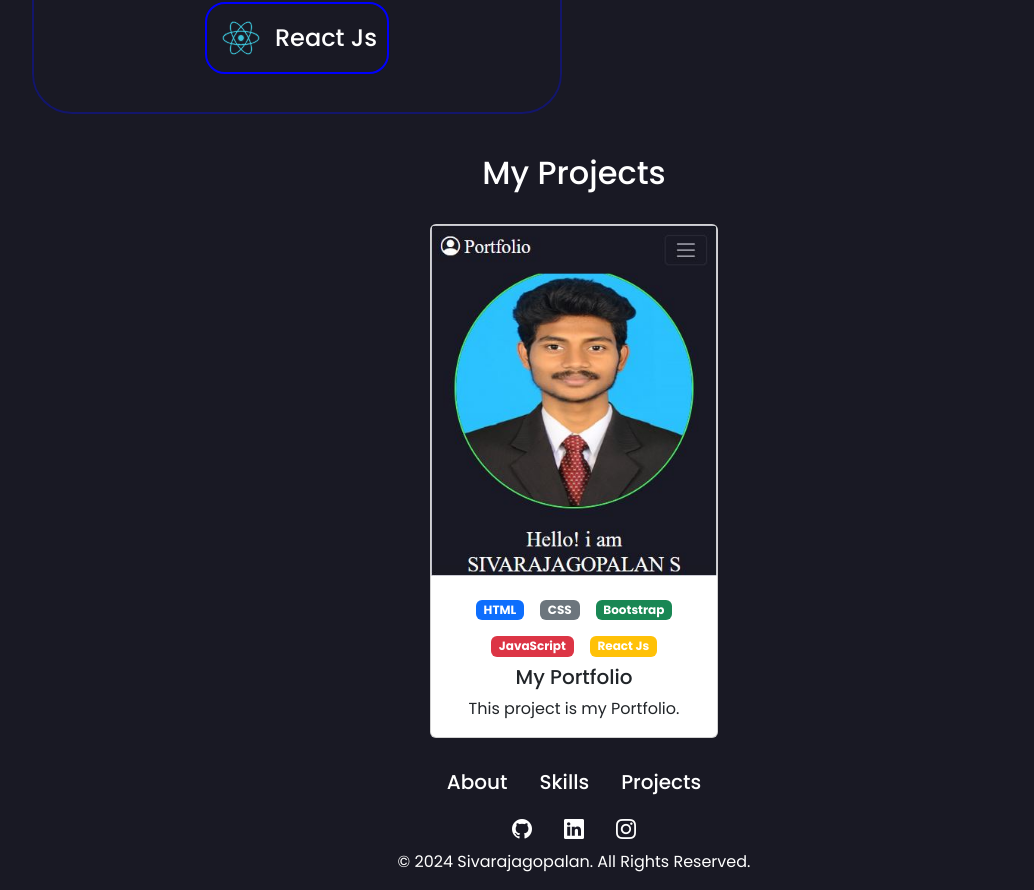
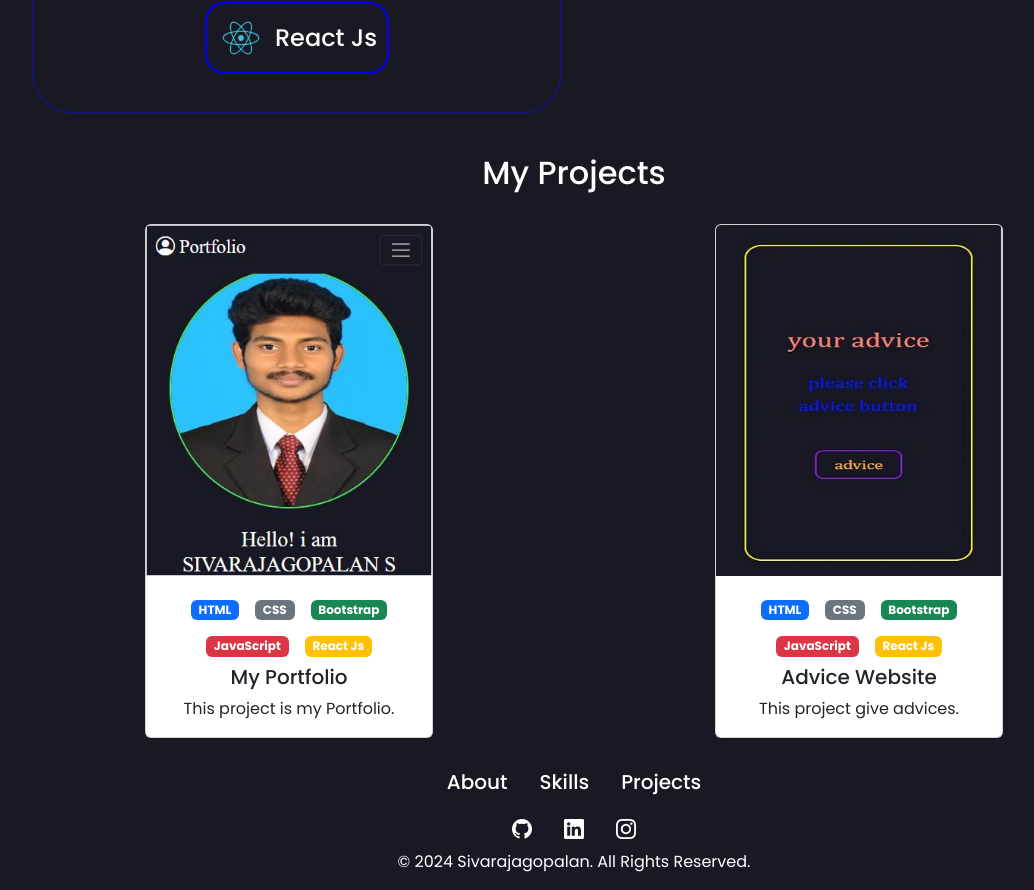
Before and after one commit to sivarajagopalans/My-Portfolio, a React (Create React App) app: page / in a window 1280 px wide. Shown: the part 1101-1991 px from the top of the page, without its empty margins (66-1100 px from the left). Built offline with nearby package versions, Linux system fonts and the light colour scheme.

Commit message:
feat: add new project(advice app)

```diff
--- a/src/App.js
+++ b/src/App.js
@@ -15,7 +15,8 @@ import reactlogo from '../src/components/images/react.svg'
 import gitlogo from '../src/components/images/git.svg'
 import githublogo from '../src/components/images/github.svg'
 import vscodelogo from '../src/components/images/vs-code.svg'
-
+import portfolio from '../src/portfolio.jpg'
+import adviceApp from '../src/advice app.JPG'
 
 function App() {
   return (
@@ -41,7 +42,17 @@ function App() {
 
         </Row>
       </Container>
-      <Projects/>
+      <Container>
+      <h2 className='text-center text-white pb-4'>My Projects</h2>
+      <Row>
+        <Col sm={12} md={6} lg={6}>
+      <Projects proImg={portfolio} title='My Portfolio' content="This project is my Portfolio."/>
+      </Col>
+      <Col sm={12} md={6} lg={6}>
+      <Projects proImg={adviceApp} title='Advice Website' content="This project give advices."/>
+      </Col>
+      </Row>
+      </Container>
       <div className=''>
       <Footer/>
       </div>
--- a/src/components/Projects.jsx
+++ b/src/components/Projects.jsx
@@ -3,27 +3,18 @@ import Badge from 'react-bootstrap/Badge';
 import Stack from 'react-bootstrap/Stack';
 // import Button from 'react-bootstrap/Button';
 import Card from 'react-bootstrap/Card';
-import myproject from '../portfolio.jpg'
+
 import { Container } from 'react-bootstrap';
 
-export const Projects = () => {
+export const Projects = (props) => {
   return (
     <section id='projects'>
-      <h2 className='text-center text-white pb-4'>My Projects</h2>
+
       <Container className='d-flex justify-content-center pb-4'>
 
         <Card style={{ width: '18rem' }}>
-          <Card.Img variant="top" src={myproject} />
+          <Card.Img variant="top" src={props.proImg} />
           <Card.Body className='text-center'>
-            {/* <div >
-          <ul list-group-horizontal d-flex flex-row justify-content-between >
-            <li>HTML</li>
-            <li>CSS</li>
-            <li>Bootstrap</li>
-            <li>JavaScript</li>
-            <li>React Js</li>
-          </ul>
-          </div> */}
             <div >
               <Stack direction="horizontal" gap={3} className='d-flex flex-row justify-content-center flex-wrap p-2'>
                 <Badge bg="primary">HTML</Badge>
@@ -36,9 +27,9 @@ export const Projects = () => {
 
               </Stack>
             </div>
-            <Card.Title >My Portfolio</Card.Title>
+            <Card.Title >{props.title}</Card.Title>
             <Card.Text>
-              This project is my Portfolio.
+              {props.content}
             </Card.Text>
             {/* <Button variant="primary" target='_blank' href='https://sivarajagopalans.github.io/My-Portfolio/#skills'>Go live</Button> */}
           </Card.Body>
```
Also changed, not shown: src/advice app.JPG.
